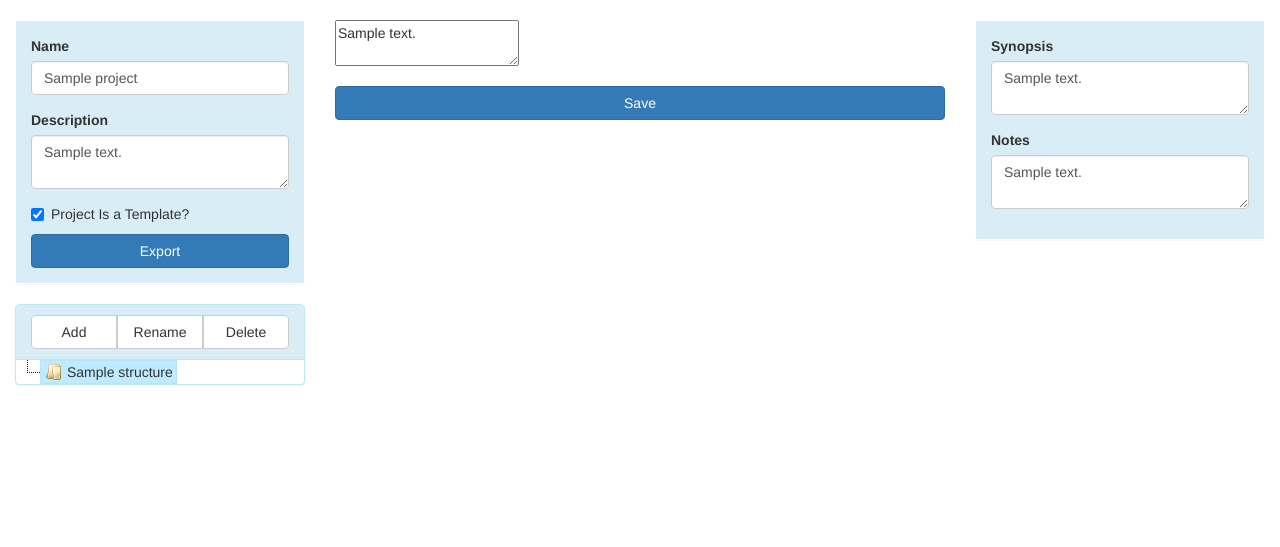
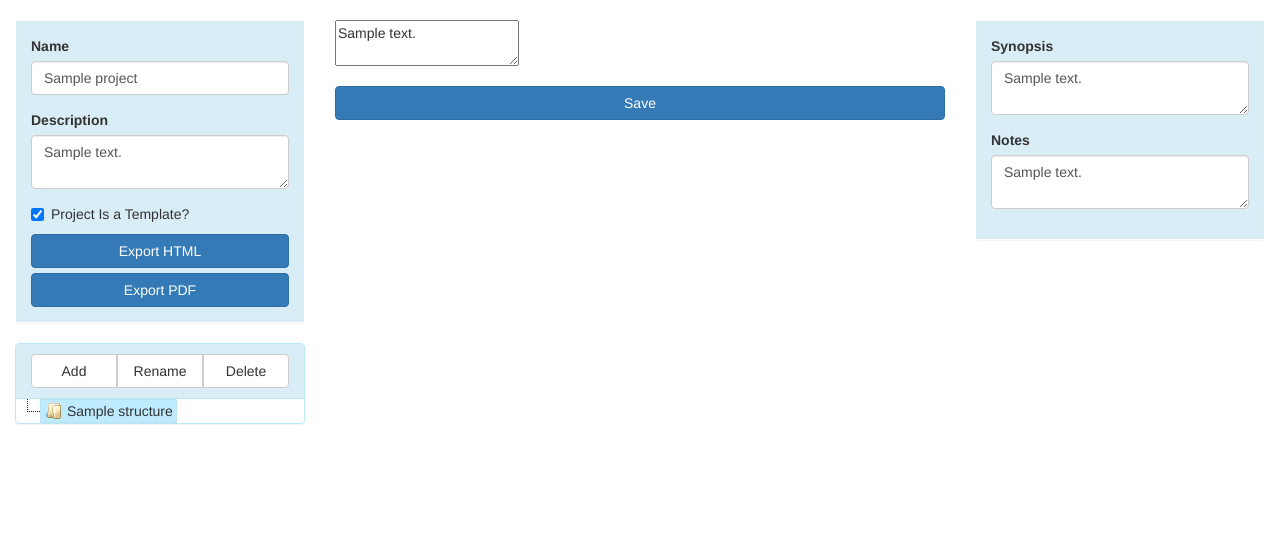
Before and after one commit to burtnoir/Auteur, a Flask app: page /project/1/ in a window 1280 px wide. Shown: the part 52-599 px from the top of the page. Run offline with Flask 2, Linux system fonts and the light colour scheme; tables that the repository leaves empty hold one stand-in row (values such as "Sample post"); some libraries are stand-ins or nearby versions.

Commit message:
Add a simple pdf export.

```diff
--- a/auteur/templates/content.html
+++ b/auteur/templates/content.html
@@ -12,7 +12,8 @@
           {{ render_field(form.name, class='form-control', id='name') }}
           {{ render_field(form.description, class='form-control', id='description') }}
           {{ render_field_checkbox(form.is_template, id='is_template') }}
-          <a id="export" href="{{ url_for('export_project', project_id=project.id) }}" role="button" class="btn btn-primary btn-block">{{ _('Export') }}</a>
+          <a id="export" href="{{ url_for('export_project', project_id=project.id) }}" role="button" class="btn btn-primary btn-block">{{ _('Export HTML') }}</a>
+          <a id="export_pdf" href="{{ url_for('export_project_pdf', project_id=project.id) }}" role="button" class="btn btn-primary btn-block">{{ _('Export PDF') }}</a>
         </form>
       </div>
     </div>
--- a/auteur/views.py
+++ b/auteur/views.py
@@ -20,6 +20,8 @@ from auteur.models import Project, Structure, Section, SectionSynopsis, \
 from auteur import babel
 import auteur
 from flask_babel import gettext
+from flask_weasyprint import HTML, render_pdf
+#from pdfs import create_pdf
 
 @babel.localeselector
 def get_locale():
@@ -290,7 +292,7 @@ def update_project(project_id):
     form = ProjectForm(request.form)
     del form.template
     if form.validate():
-        project = Project.query.filter(id=project_id).first()
+        project = Project.query.filter(Project.id==project_id).first()
         project.name = form.name.data
         project.description = form.description.data
         project.is_template = form.is_template.data
@@ -310,22 +312,34 @@ def export_project(project_id):
     Export the project to a file for the user to download.
     It will be a basic dump to start with to show the idea.
     '''
-    def generate():
-        for instance in db_session.query(Structure).filter_by(project_id=project_id).order_by(Structure.displayorder):
-            section = Section.query.filter_by(structure_id=instance.id).first()
-            yield section.body
-
+    project = Project.query.filter(Project.id==project_id).first()
+    headers = Headers()
     # add a filename
-    project = Project.query.filter_by(id=project_id).first()
-    headers = Headers()
     headers.add('Content-Disposition', 'attachment', filename=(project.name + '.html'))
 
     # stream the response as the data is generated
     # default mimetype is text/html which is what we want in this case.
     return Response(
-        stream_with_context(generate()),
+        stream_with_context(generate(project_id)),
         headers=headers
     )
+
+
+@app.route('/export_project_pdf/<int:project_id>', methods=['GET'])
+def export_project_pdf(project_id):
+    '''
+    Make a PDF straight from HTML in a string and send it to the user.
+    '''
+    html = ''
+    for value in generate(project_id):
+        html += value
+    return render_pdf(HTML(string=html))
+
+
+def generate(project_id):
+    for instance in db_session.query(Structure).filter(Structure.project_id==project_id).order_by(Structure.displayorder):
+        section = Section.query.filter(Section.structure_id==instance.id).first()
+        yield section.body
 
 
 @app.route('/show_config')
```
